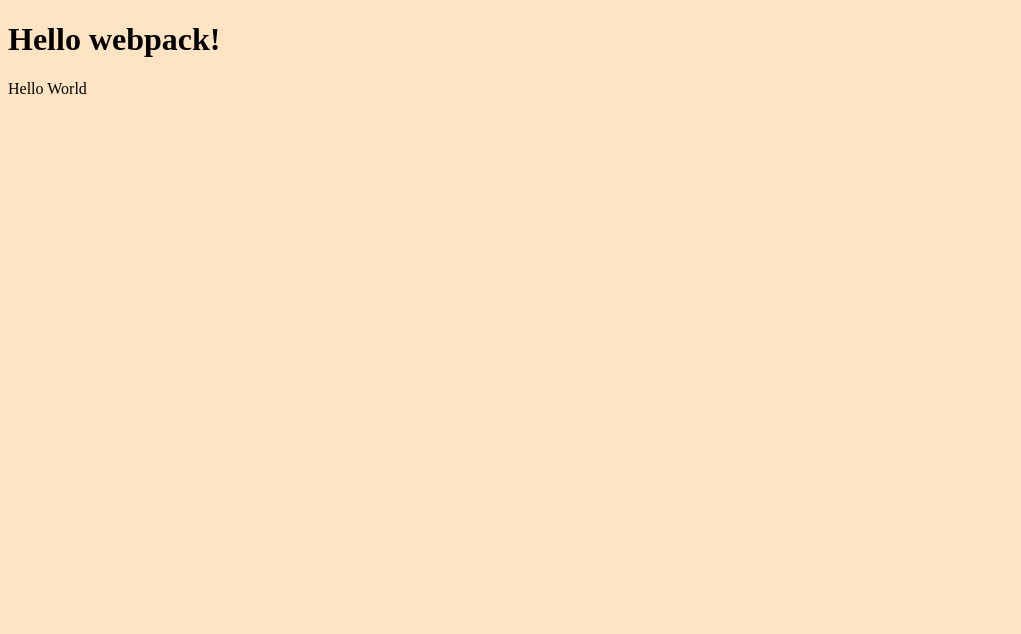
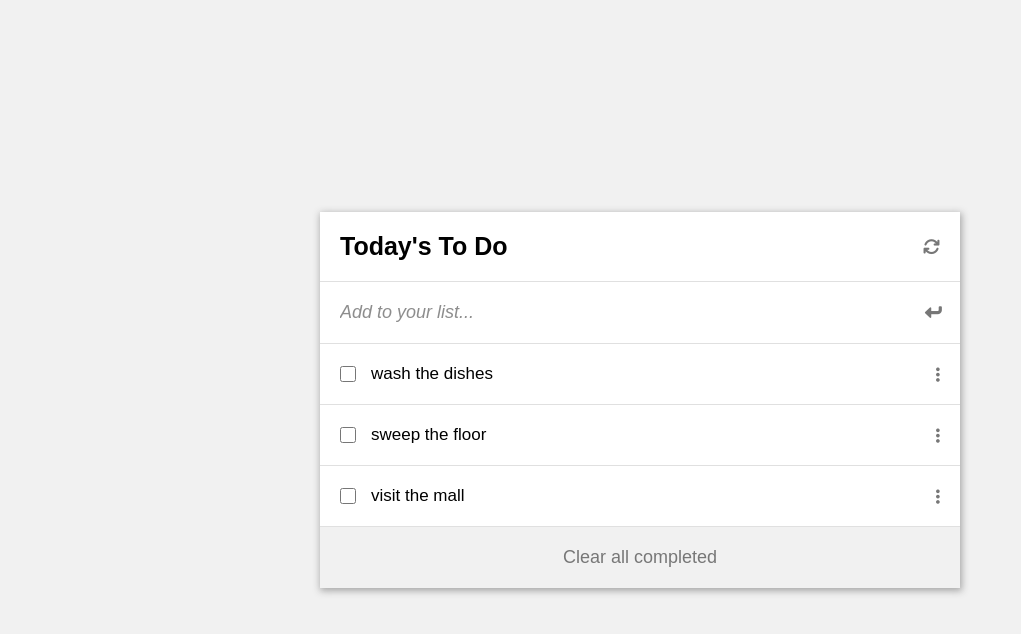
Before and after one commit to seyioyemade/to-do-list, a website built with webpack: page webpack/src/index.html in a window 1280 px wide. Shown: the whole page, without its empty margins (0-1021 px from the left). Built offline with nearby package versions, Linux system fonts and the light colour scheme.

Commit message:
Develop to do list structure

```diff
--- a/webpack/src/index.html
+++ b/webpack/src/index.html
@@ -3,9 +3,24 @@
 <head>
     <meta charset="UTF-8">
     <meta name="viewport" content="width=device-width, initial-scale=1.0">
+    <script src="https://kit.fontawesome.com/68aea0d1de.js" crossorigin="anonymous"></script>
     <title>Wbpack Exercise</title>
 </head>
 <body>
-    <h1>Hello webpack!</h1>
+    <main>
+        <div>
+            <h1>Today's To Do</h1>
+            <i class="fa fa-refresh fa-1x"></i>
+        </div>
+        <div class="add-todo">
+            <input type="text" name="new_list" placeholder="Add to your list..." class="add-input">
+            <i class="fas fa-rotate-90">&#xf3be;</i>
+        </div>
+        <ul>
+        </ul>
+        <button>Clear all completed</button>
+    </main>
+
+
 </body>
 </html>
--- a/webpack/src/index.js
+++ b/webpack/src/index.js
@@ -1,12 +1,30 @@
 import './style.css';
 
-function component() {
-  const element = document.createElement('div');
+const ul = document.querySelector('ul');
 
-  // Lodash, now imported by this script
-  element.innerHTML = 'Hello World';
+const toDoList = [
+  {
+    description: 'wash the dishes',
+    completed: [true, false],
+    index: 0,
+  },
+  {
+    description: 'sweep the floor',
+    completed: [true, false],
+    index: 1,
+  },
+  {
+    description: 'visit the mall',
+    completed: [true, false],
+    index: 2,
+  },
+];
 
-  return element;
-}
+const loopArray = () => {
+  for (let i = 0; i < toDoList.length; i += 1) {
+    const li = `<li><div><input type="checkbox" name="check" class="checkbox"><span>${toDoList[i].description}</span></div> <i class="fas fa-ellipsis-v fa-1x"></i></li>`;
+    ul.innerHTML += li;
+  }
+};
 
-document.body.appendChild(component());
+loopArray();
--- a/webpack/src/style.css
+++ b/webpack/src/style.css
@@ -1,3 +1,85 @@
+* {
+  padding: 0;
+  margin: 0;
+  box-sizing: border-box;
+}
+
 body {
-  background-color: bisque;
+  background-color: rgb(241, 241, 241);
+  display: flex;
+  flex-direction: column;
+  justify-content: center;
+  align-items: center;
+  height: 100vh;
+  font-size: 17px;
+  font-family: Arial, Helvetica, sans-serif;
 }
+
+main {
+  background-color: white;
+  width: 50%;
+  box-shadow: 1px 2px 7px 1px #a8a8a8;
+}
+
+h1 {
+  font-size: 25px;
+}
+
+div,
+li {
+  display: flex;
+  justify-content: space-between;
+  align-items: center;
+  padding: 20px;
+}
+
+li {
+  display: flex;
+  list-style: none;
+}
+
+i,
+button {
+  color: #777;
+  cursor: pointer;
+}
+
+.add-input {
+  border: none;
+  font-size: 18px;
+}
+
+.add-input:focus {
+  outline: none;
+}
+
+input::placeholder {
+  font-size: 18px;
+  font-style: italic;
+  color: rgb(141, 141, 141);
+}
+
+button {
+  padding: 20px;
+  text-align: center;
+  background-color: rgb(241, 241, 241);
+  font-size: 18px;
+  width: 100%;
+  border-width: 0 0 0;
+}
+
+li,
+.add-todo,
+button {
+  border-top: 1px solid #e0e0e0;
+}
+
+li > div {
+  padding: 0;
+}
+
+.checkbox {
+  margin-right: 15px;
+  width: 16px;
+  height: 16px;
+}
```
